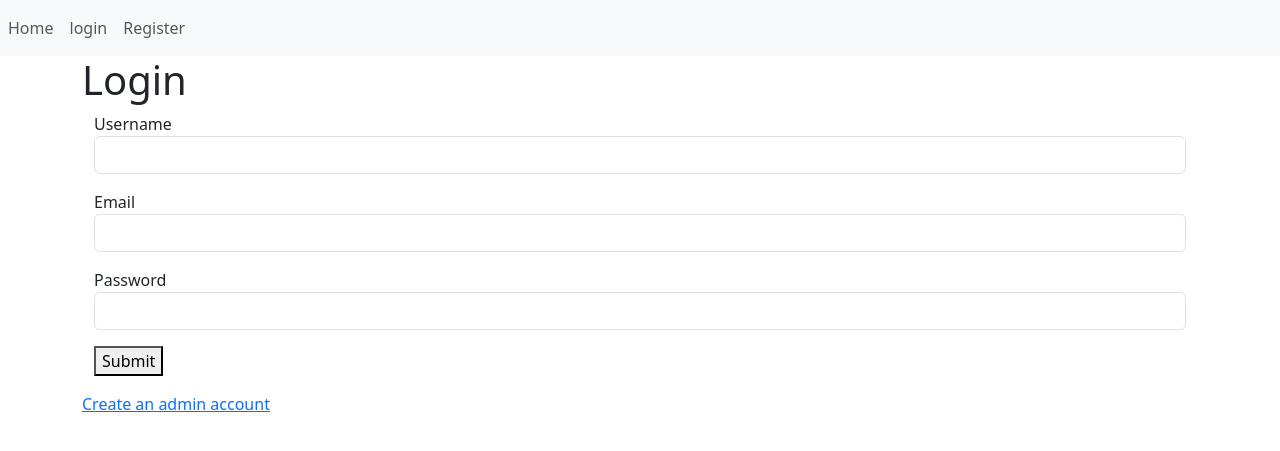
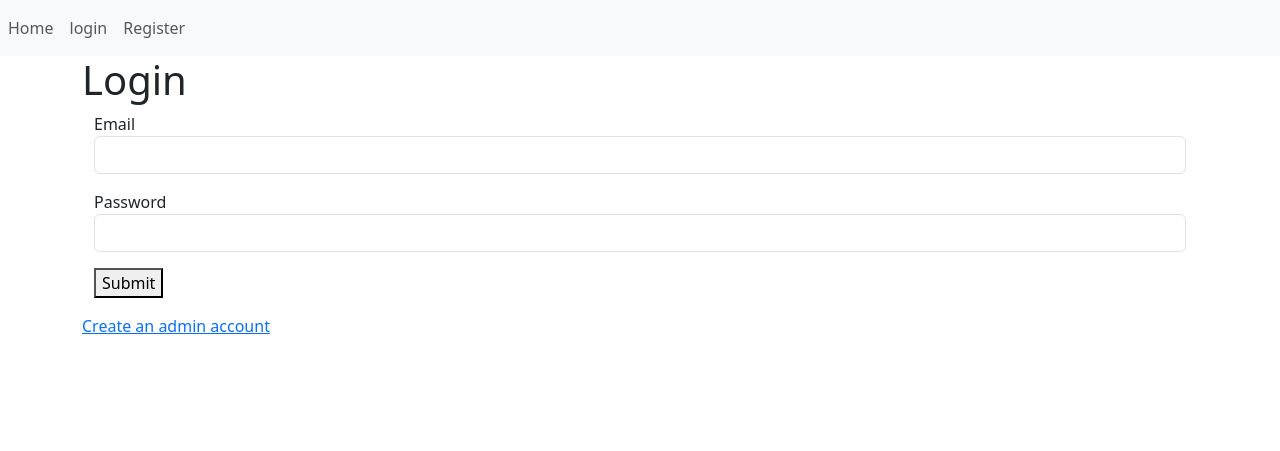
Before and after one commit to leannesal/flask-app, a Flask app: page /login in a window 1280 px wide. Shown: the top 451 px of the page. Run offline with Flask 3, Linux system fonts and the light colour scheme.

Commit message:
fix password issue with login

```diff
--- a/website/authentication.py
+++ b/website/authentication.py
@@ -15,7 +15,7 @@ def login():
         #authenticating user:
         user=User.query.filter_by(email=email).first()
         if user:
-            if check_password_hash(user.passowrd, password):
+            if check_password_hash(user.password, password):
                 flash('You\'ve loggged in successfully', category='success')
             else:
                 flash('The credentials entered are incorrect. Please try again', category='error')
--- a/website/templates/login.html
+++ b/website/templates/login.html
@@ -8,12 +8,6 @@
 
         <form method="post">
             <div class="container">
-                <p>
-
-                    <form method="post">
-                        <label for="name">Username</label>
-                        <input type="text" name="name" class='form-control' id='username'></input>
-                </p>
                 <p>
 
                     <label for="email">Email</label>
```
Also changed, not shown: website/database.db.
